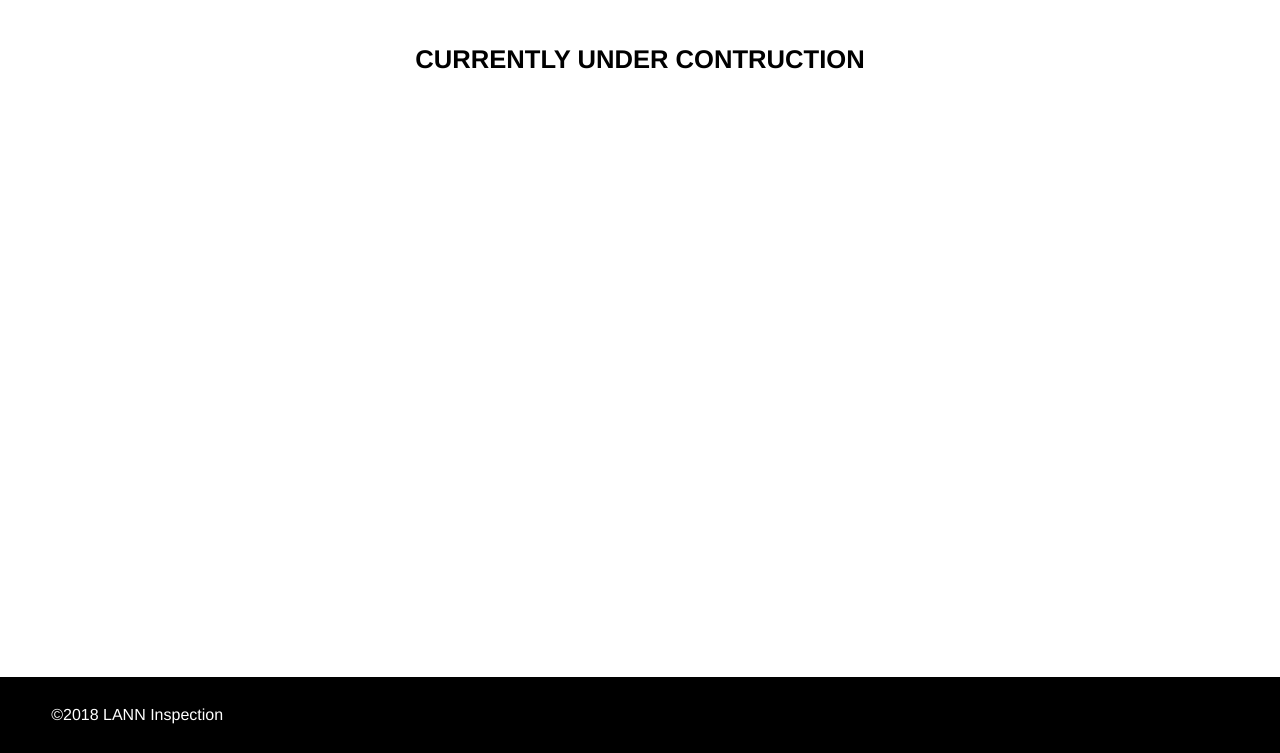
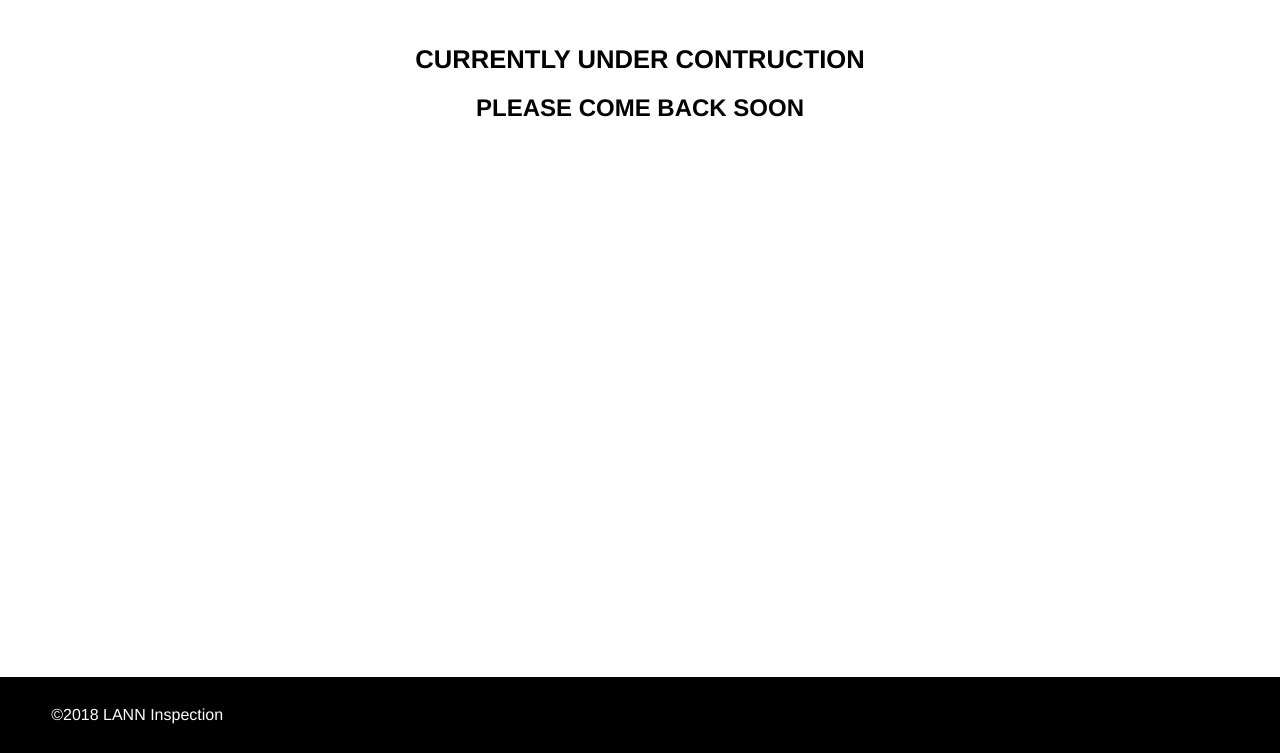
Before and after one commit to joshbraby/LANN, a plain HTML site: page index.html in a window 1280 px wide. Shown: the part 169-922 px from the top of the page. Drawn offline with Linux system fonts and the light colour scheme.

Commit message:
8/28 8:14

```diff
--- a/index.html
+++ b/index.html
@@ -45,6 +45,7 @@
 			<div class="content">
 
 				<h1>CURRENTLY UNDER CONTRUCTION</h1>
+				<H2>PLEASE COME BACK SOON</h2>
 
 			</div>
 
```
Also changed, not shown: 1 other file.
